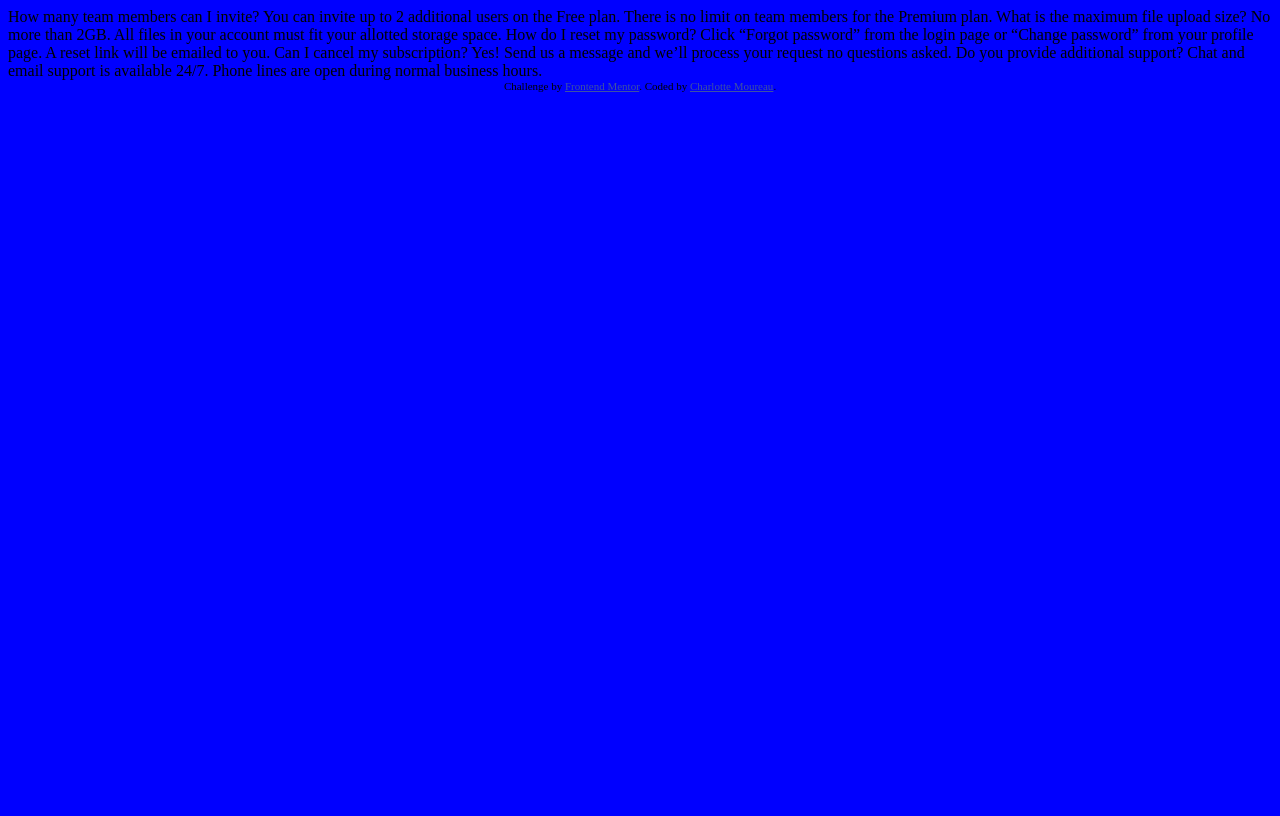
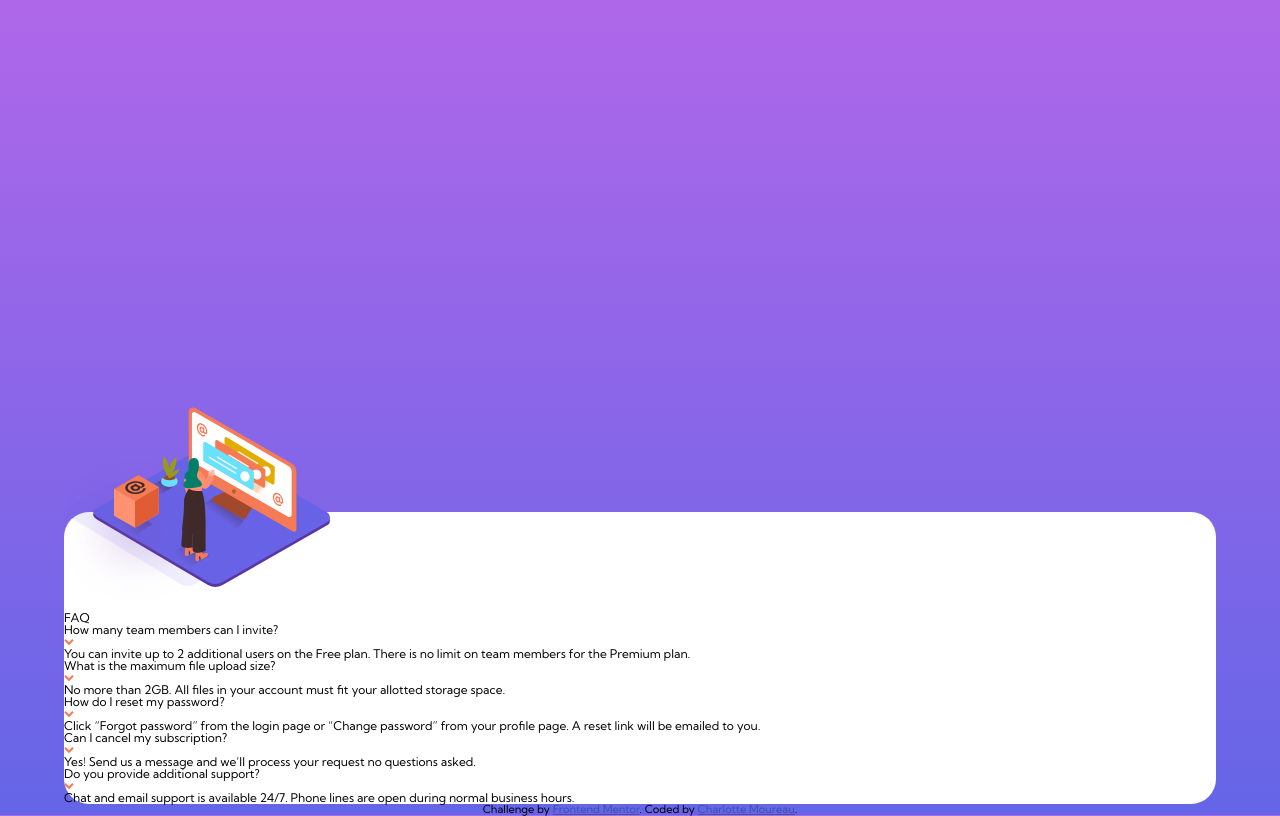
Before and after one commit to CharlotteMoureau/FAQ-accordion-card, a website: page index.html in a window 1280 px wide. Drawn offline with Linux system fonts and the light colour scheme.

Commit message:
finish html

```diff
--- a/index.html
+++ b/index.html
@@ -7,44 +7,87 @@
   <!-- displays site properly based on user's device -->
 
   <link rel="icon" type="image/png" sizes="32x32" href="./images/favicon-32x32.png">
+  <link rel="preconnect" href="https://fonts.gstatic.com">
+  <link href="https://fonts.googleapis.com/css2?family=Kumbh+Sans:wght@400;700&display=swap" rel="stylesheet">
   <link rel="stylesheet" href="src/css/style.css">
   <title>Frontend Mentor | FAQ Accordion Card</title>
-
-  <!-- Feel free to remove these styles or customise in your own stylesheet 👍 -->
-  <style>
-    .attribution {
-      font-size: 11px;
-      text-align: center;
-    }
-
-    .attribution a {
-      color: hsl(228, 45%, 44%);
-    }
-  </style>
 </head>
 
 <body>
-  How many team members can I invite?
-  You can invite up to 2 additional users on the Free plan. There is no limit on
-  team members for the Premium plan.
 
-  What is the maximum file upload size?
-  No more than 2GB. All files in your account must fit your allotted storage space.
+  <main>
 
-  How do I reset my password?
-  Click “Forgot password” from the login page or “Change password” from your profile page.
-  A reset link will be emailed to you.
+    <section class="container">
 
-  Can I cancel my subscription?
-  Yes! Send us a message and we’ll process your request no questions asked.
+      <div class="main-grid">
 
-  Do you provide additional support?
-  Chat and email support is available 24/7. Phone lines are open during normal business hours.
+        <div class="image">
 
-  <div class="attribution">
-    Challenge by <a href="https://www.frontendmentor.io?ref=challenge" target="_blank">Frontend Mentor</a>.
-    Coded by <a href="https://github.com/CharlotteMoureau">Charlotte Moureau</a>.
-  </div>
+          <div class="mobile">
+
+            <img class="square" src="Frontend-Mentor-instructions/images/bg-pattern-mobile.svg" alt="a grey square">
+            <img class="woman" src="Frontend-Mentor-instructions/images/illustration-woman-online-mobile.svg"
+              alt="a drawing of a woman in front of a computer with an orange box with a @ sign on top beside her">
+          </div>
+
+          <div class="desktop">
+
+            <img src="Frontend-Mentor-instructions/images/bg-pattern-desktop.svg" alt="a grey square">
+            <img src="Frontend-Mentor-instructions/images/illustration-box-desktop.svg"
+              alt="an orange box with a @ sign on top">
+            <img src="Frontend-Mentor-instructions/images/illustration-woman-online-desktop.svg"
+              alt="a drawing of a woman in front of a computer">
+          </div>
+        </div>
+
+        <div class="FAQ">
+
+          <h1>FAQ</h1>
+
+          <div class="faq-points">
+            <h2>How many team members can I invite?</h2>
+            <img class="arrow" alt="orange arrow" src="Frontend-Mentor-instructions/images/icon-arrow-down.svg">
+            <p>You can invite up to 2 additional users on the Free plan. There is no limit on
+              team members for the Premium plan.</p>
+          </div>
+
+          <div class="faq-points">
+            <h2>What is the maximum file upload size?</h2>
+            <img class="arrow" alt="orange arrow" src="Frontend-Mentor-instructions/images/icon-arrow-down.svg">
+            <p>No more than 2GB. All files in your account must fit your allotted storage space.</p>
+          </div>
+
+          <div class="faq-points">
+            <h2>How do I reset my password?</h2>
+            <img class="arrow" alt="orange arrow" src="Frontend-Mentor-instructions/images/icon-arrow-down.svg">
+            <p>Click “Forgot password” from the login page or “Change password” from your profile page.
+              A reset link will be emailed to you.</p>
+          </div>
+
+          <div class="faq-points">
+            <h2>Can I cancel my subscription?</h2>
+            <img class="arrow" alt="orange arrow" src="Frontend-Mentor-instructions/images/icon-arrow-down.svg">
+            <p>Yes! Send us a message and we’ll process your request no questions asked.</p>
+          </div>
+
+          <div class="faq-points">
+            <h2>Do you provide additional support?</h2>
+            <img class="arrow" alt="orange arrow" src="Frontend-Mentor-instructions/images/icon-arrow-down.svg">
+            <p>Chat and email support is available 24/7. Phone lines are open during normal business hours.</p>
+          </div>
+        </div>
+      </div>
+
+    </section>
+  </main>
+
+  <footer>
+
+    <div class="attribution">
+      Challenge by <a href="https://www.frontendmentor.io?ref=challenge" target="_blank">Frontend Mentor</a>.
+      Coded by <a href="https://github.com/CharlotteMoureau">Charlotte Moureau</a>.
+    </div>
+  </footer>
 </body>
 
 </html>
--- /dev/null
+++ b/src/scss/_colors.scss
@@ -0,0 +1,10 @@
+$primary-text-1: hsl(238, 29%, 16%);
+$primary-text-2: hsl(14, 88%, 65%);
+
+$primary-gradient-1: hsl(273, 75%, 66%);
+$primary-gradient-2: hsl(240, 73%, 65%);
+
+$neutral-text-1: hsl(237, 12%, 33%);
+$neutral-text-2: hsl(240, 6%, 50%);
+
+$dividers: hsl(240, 5%, 91%);
--- /dev/null
+++ b/src/scss/_desktop.scss
@@ -0,0 +1,2 @@
+@media screen and (min-width: 1440px) {
+}
--- /dev/null
+++ b/src/scss/_mobile.scss
@@ -0,0 +1,57 @@
+@import 'colors.scss';
+
+body {
+    font-family: 'Kumbh Sans', sans-serif;
+    font-size: 12px;
+    background-image: linear-gradient($primary-gradient-1, $primary-gradient-2);
+
+    main {
+        .container {
+            background-color: white;
+            margin-left: 5%;
+            margin-right: 5%;
+            margin-top: 40%;
+            border-radius: 25px;
+
+            .main-grid {
+                display: grid;
+                grid-template-columns: repeat(1, 1fr);
+
+                .image {
+                    height: 100px;
+
+                    .mobile {
+                        position: relative;
+
+                        img {
+                            position: absolute;
+                        }
+
+                        .square {
+                            top: -30px;
+                        }
+
+                        .woman {
+                            top: -105px
+                        }
+                    }
+
+                    .desktop {
+                        display: none;
+                    }
+                }
+            }
+        }
+    }
+
+    footer {
+        .attribution {
+            font-size: 11px;
+            text-align: center;
+
+            a {
+                color: hsl(228, 45%, 44%);
+            }
+        }
+    }
+}
--- /dev/null
+++ b/src/scss/_reset-css.scss
@@ -0,0 +1,47 @@
+/* http://meyerweb.com/eric/tools/css/reset/
+   v2.0 | 20110126
+   License: none (public domain)
+*/
+
+html, body, div, span, applet, object, iframe,
+h1, h2, h3, h4, h5, h6, p, blockquote, pre,
+a, abbr, acronym, address, big, cite, code,
+del, dfn, em, img, ins, kbd, q, s, samp,
+small, strike, strong, sub, sup, tt, var,
+b, u, i, center,
+dl, dt, dd, ol, ul, li,
+fieldset, form, label, legend,
+table, caption, tbody, tfoot, thead, tr, th, td,
+article, aside, canvas, details, embed,
+figure, figcaption, footer, header, hgroup,
+menu, nav, output, ruby, section, summary,
+time, mark, audio, video {
+	margin: 0;
+	padding: 0;
+	font-size: 100%;
+	font: inherit;
+	vertical-align: baseline;
+}
+/* HTML5 display-role reset for older browsers */
+article, aside, details, figcaption, figure,
+footer, header, hgroup, menu, nav, section {
+	display: block;
+}
+body {
+	line-height: 1;
+}
+ol, ul {
+	list-style: none;
+}
+blockquote, q {
+	quotes: none;
+}
+blockquote:before, blockquote:after,
+q:before, q:after {
+	content: '';
+	content: none;
+}
+table {
+	border-collapse: collapse;
+	border-spacing: 0;
+}
--- a/src/scss/style.scss
+++ b/src/scss/style.scss
@@ -1,3 +1,5 @@
-body {
-    background-color: blue;
-}
+@import 'reset-css.scss';
+
+@import 'mobile.scss';
+
+@import 'desktop.scss';
```
Also changed, not shown: src/css/style.css, 1 other file.
